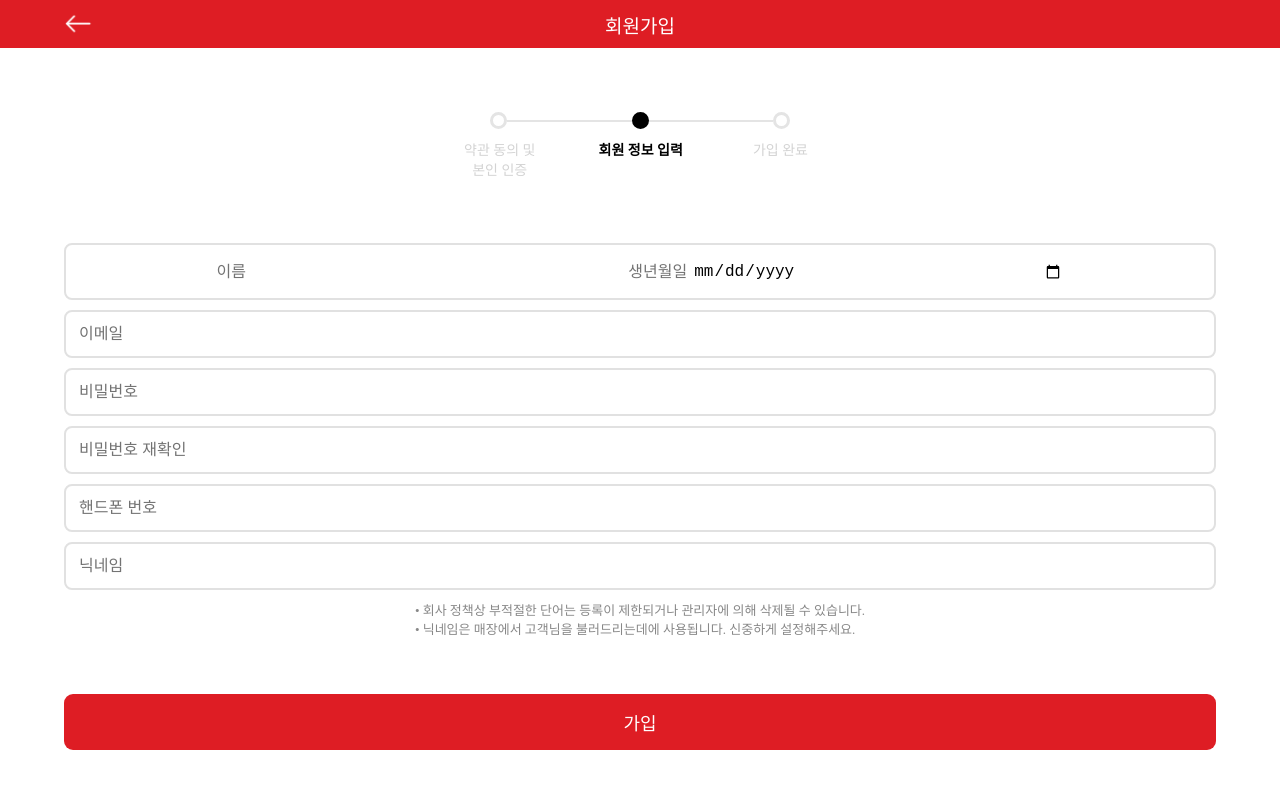
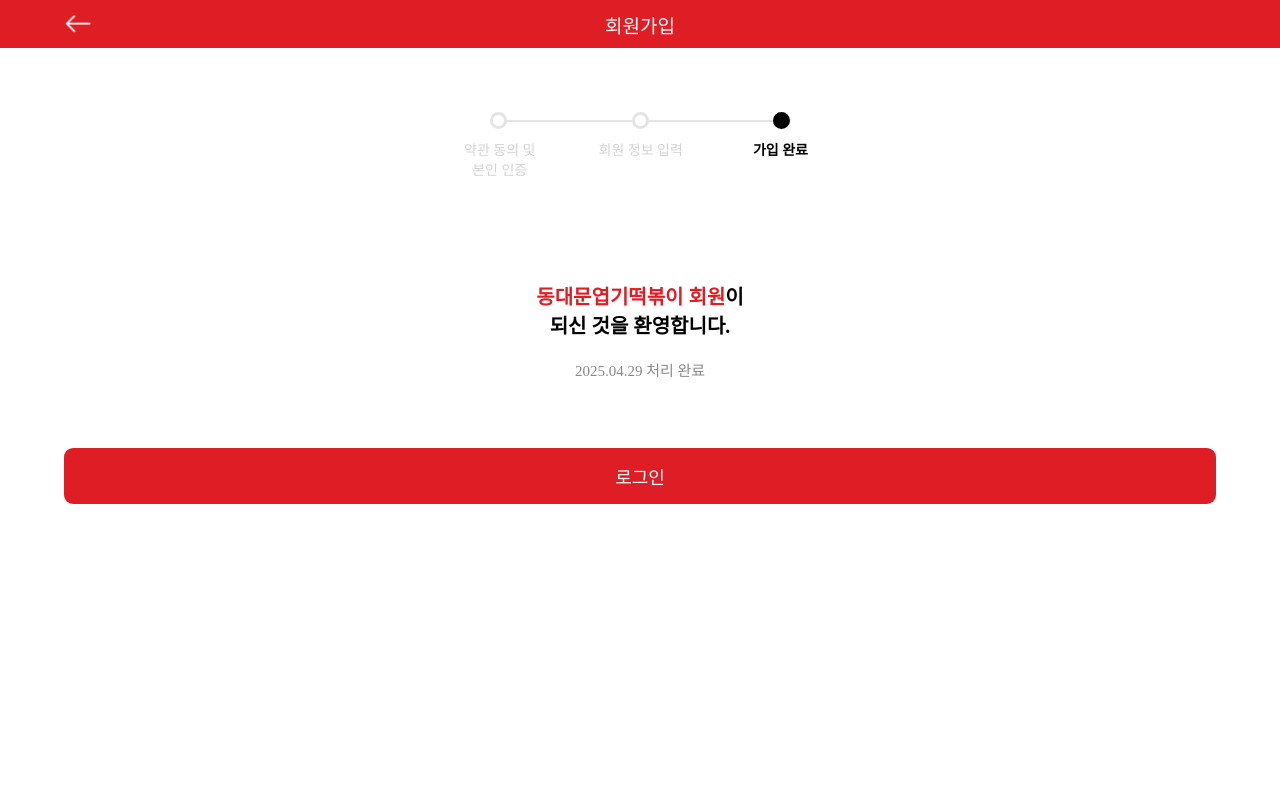
Before and after one commit to zkaakakg/yupdduk-clone, a React (Vite) app in the folder frontend/yupdduk-clone/: page / in a window 1280 px wide. Shown: the top 788 px of the page. Built offline with nearby package versions, Linux system fonts and the light colour scheme.

Commit message:
design: 회원가입 페이지 3 완료

```diff
--- a/frontend/yupdduk-clone/package.json
+++ b/frontend/yupdduk-clone/package.json
@@ -11,7 +11,8 @@
   },
   "dependencies": {
     "react": "^19.0.0",
-    "react-dom": "^19.0.0"
+    "react-dom": "^19.0.0",
+    "react-phone-number-input": "^3.4.12"
   },
   "devDependencies": {
     "@eslint/js": "^9.22.0",
--- a/frontend/yupdduk-clone/src/main.jsx
+++ b/frontend/yupdduk-clone/src/main.jsx
@@ -1,6 +1,6 @@
 import { StrictMode } from "react";
 import { createRoot } from "react-dom/client";
-import App from "./pages/JoinPage2.jsx";
+import App from "./pages/JoinPage3.jsx";
 
 createRoot(document.getElementById("root")).render(
   <StrictMode>
--- a/frontend/yupdduk-clone/src/pages/JoinPage2.jsx
+++ b/frontend/yupdduk-clone/src/pages/JoinPage2.jsx
@@ -3,6 +3,20 @@
 import "../styles/JoinPage2.css";
 
 const JoinPage2 = () => {
+  const [rawNumber, setRawNumber] = useState("");
+
+  const handleChange = (e) => {
+    const onlyNums = e.target.value.replace(/\D/g, "");
+    if (onlyNums.length > 11) return; // 최대 11자리 제한
+    setRawNumber(onlyNums);
+  };
+
+  const formatPhone = (num) => {
+    if (num.length <= 3) return num;
+    if (num.length <= 7) return `${num.slice(0, 3)}-${num.slice(3)}`;
+    return `${num.slice(0, 3)}-${num.slice(3, 7)}-${num.slice(7)}`;
+  };
+
   return (
     <div
       style={{
@@ -57,7 +71,12 @@
           <input type="password" placeholder="비밀번호 재확인" />
         </div>
         <div className="input">
-          <input type="tel" placeholder="핸드폰 번호" />
+          <input
+            type="tel"
+            value={formatPhone(rawNumber)}
+            onChange={handleChange}
+            placeholder="핸드폰 번호"
+          />
         </div>
         <div className="input">
           <input type="text" placeholder="닉네임" />
--- /dev/null
+++ b/frontend/yupdduk-clone/src/pages/JoinPage3.jsx
@@ -0,0 +1,67 @@
+import Header from "../components/Header.jsx";
+import "../styles/JoinPage3.css";
+
+const JoinPage3 = () => {
+  const today = new Date().toISOString().slice(0, 10).replace(/-/g, ".");
+
+  return (
+    <div
+      style={{
+        display: "flex",
+        flexDirection: "column",
+        justifyContent: "center",
+      }}
+    >
+      <Header title="회원가입" />
+      <nav>
+        <div className="navInner">
+          <div className="step"></div>
+          <div className="line"></div>
+          <div className="step"></div>
+          <div className="line"></div>
+          <div className="step active"></div>
+        </div>
+        <div className="navTitle">
+          <div
+            style={{
+              display: "flex",
+              flexDirection: "column",
+              justifyContent: "center",
+              alignItems: "center",
+            }}
+          >
+            <p style={{ color: "rgb(211, 211, 211)" }}>약관 동의 및</p>
+            <p style={{ color: "rgb(211, 211, 211)" }}>본인 인증</p>
+          </div>
+          <div>
+            <p style={{ color: "rgb(211, 211, 211)" }}>회원 정보 입력</p>
+          </div>
+          <div style={{ paddingRight: "8px", paddingLeft: "7px" }}>
+            <p style={{ color: "black", fontWeight: "600" }}>가입 완료</p>
+          </div>
+        </div>
+      </nav>
+      <main>
+        <div className="welcome">
+          <p>
+            <span>동대문엽기떡볶이 회원</span>이
+          </p>
+          <p>되신 것을 환영합니다.</p>
+          <p
+            style={{
+              fontSize: "15px",
+              fontWeight: "500",
+              color: "rgb(136, 136, 136)",
+              padding: "20px",
+              paddingBottom: "28%",
+            }}
+          >
+            {today} 처리 완료
+          </p>
+        </div>
+        <button className="loginButton">로그인</button>
+      </main>
+    </div>
+  );
+};
+export default JoinPage3;
--- /dev/null
+++ b/frontend/yupdduk-clone/src/styles/JoinPage3.css
@@ -0,0 +1,78 @@
+* {
+  margin: 0;
+  padding: 0;
+  box-sizing: border-box;
+}
+button {
+  display: flex;
+  align-items: center;
+  justify-content: center;
+  background-color: transparent;
+  border: none;
+}
+nav {
+  width: 100%;
+  display: flex;
+  flex-direction: column;
+  justify-content: space-between;
+  align-items: center;
+  padding: 5%;
+}
+.navInner {
+  display: flex;
+  justify-content: space-between;
+  align-items: center;
+  width: 300px;
+  padding-bottom: 10px;
+}
+.step {
+  width: 17px;
+  height: 17px;
+  border-radius: 50%;
+  border: 3px solid rgb(228, 228, 228);
+  background-color: white;
+}
+.step.active {
+  background-color: black;
+  border-color: black;
+}
+.line {
+  flex: 1;
+  height: 2px;
+  background-color: rgb(228, 228, 228);
+}
+.navTitle {
+  width: 352px;
+  display: flex;
+  justify-content: space-between;
+  font-size: 14px;
+}
+main {
+  display: flex;
+  flex-direction: column;
+  justify-content: center;
+  align-items: center;
+  padding: 5%;
+  padding-top: 3%;
+  gap: 10px;
+}
+.loginButton {
+  width: 100%;
+  border-radius: 9px;
+  background-color: rgb(222, 29, 36);
+  padding: 15px;
+  font-size: 18px;
+  font-weight: 500;
+  color: white;
+}
+.welcome {
+  display: flex;
+  flex-direction: column;
+  justify-content: center;
+  align-items: center;
+  font-size: 20px;
+  font-weight: 600;
+}
+.welcome span {
+  color: rgb(222, 29, 36);
+}
```
Also changed, not shown: 1 other file (tests, documents, lock files or other folders).
